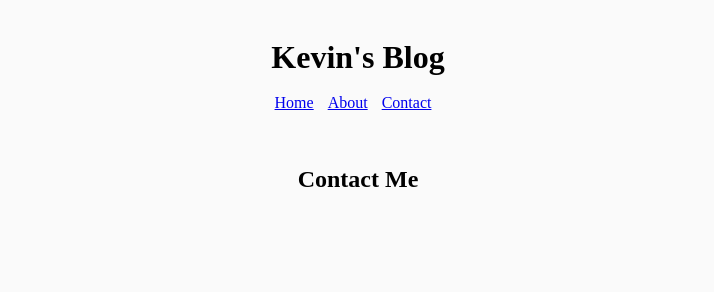
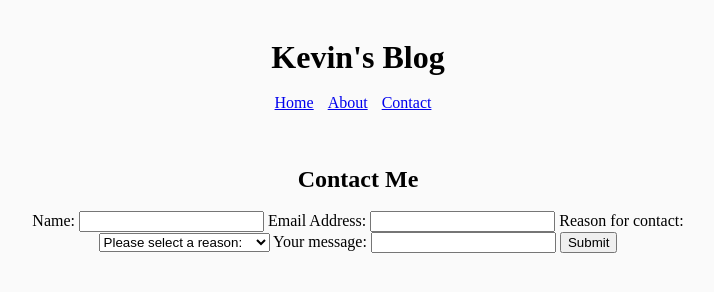
Before and after one commit to KW04330/MI349_blog, a plain HTML site: page contact.html in a window 1280 px wide. Shown: the whole page, without its empty margins (282-996 px from the left). Drawn offline with Linux system fonts and the light colour scheme.

Commit message:
Contact updates

```diff
--- a/contact.html
+++ b/contact.html
@@ -78,6 +78,30 @@
 
         <main>
             <h2>Contact Me</h2>
+            <form>
+                <label for="name">Name:
+                    <input type="text">
+                </label>
+
+                <label for="email">Email Address:
+                    <input type="text">
+                </label>
+
+                <label for="reason">Reason for contact:
+                    <select name="reason" id="reason" >
+                        <option value="">Please select a reason:</option>
+                        <option value="hi">Saying hi</option>
+                        <option value="contractor">Looking for a contractor</option>
+                        <option value="interview">Interested in an interview</option>
+                    </select>
+                </label>
+
+                <label for="comment">Your message:
+                    <input type="text">
+                </label>
+                <button>Submit</button>
+
+            </form>
         </main>
     </div>
 </body>
```
